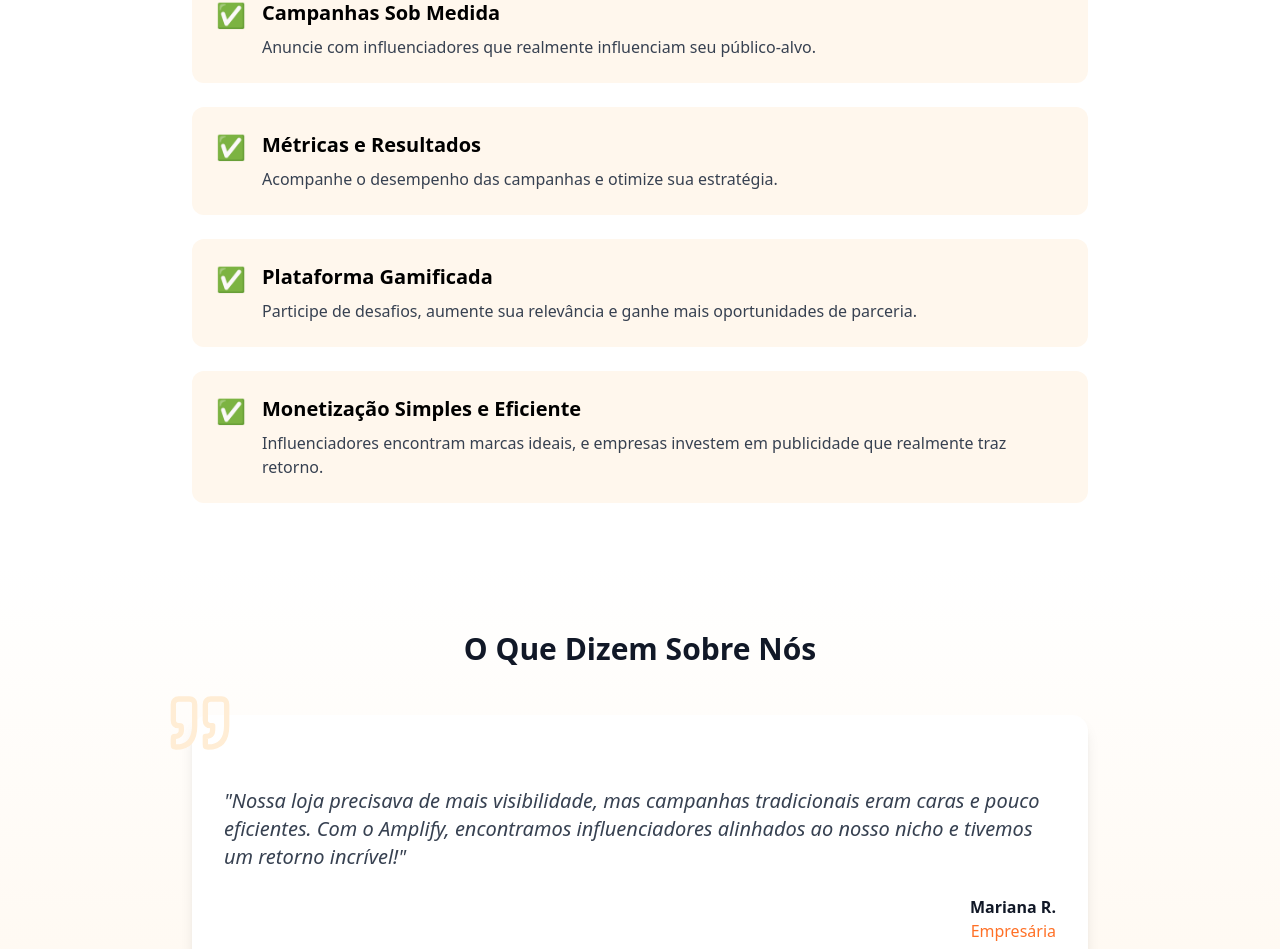
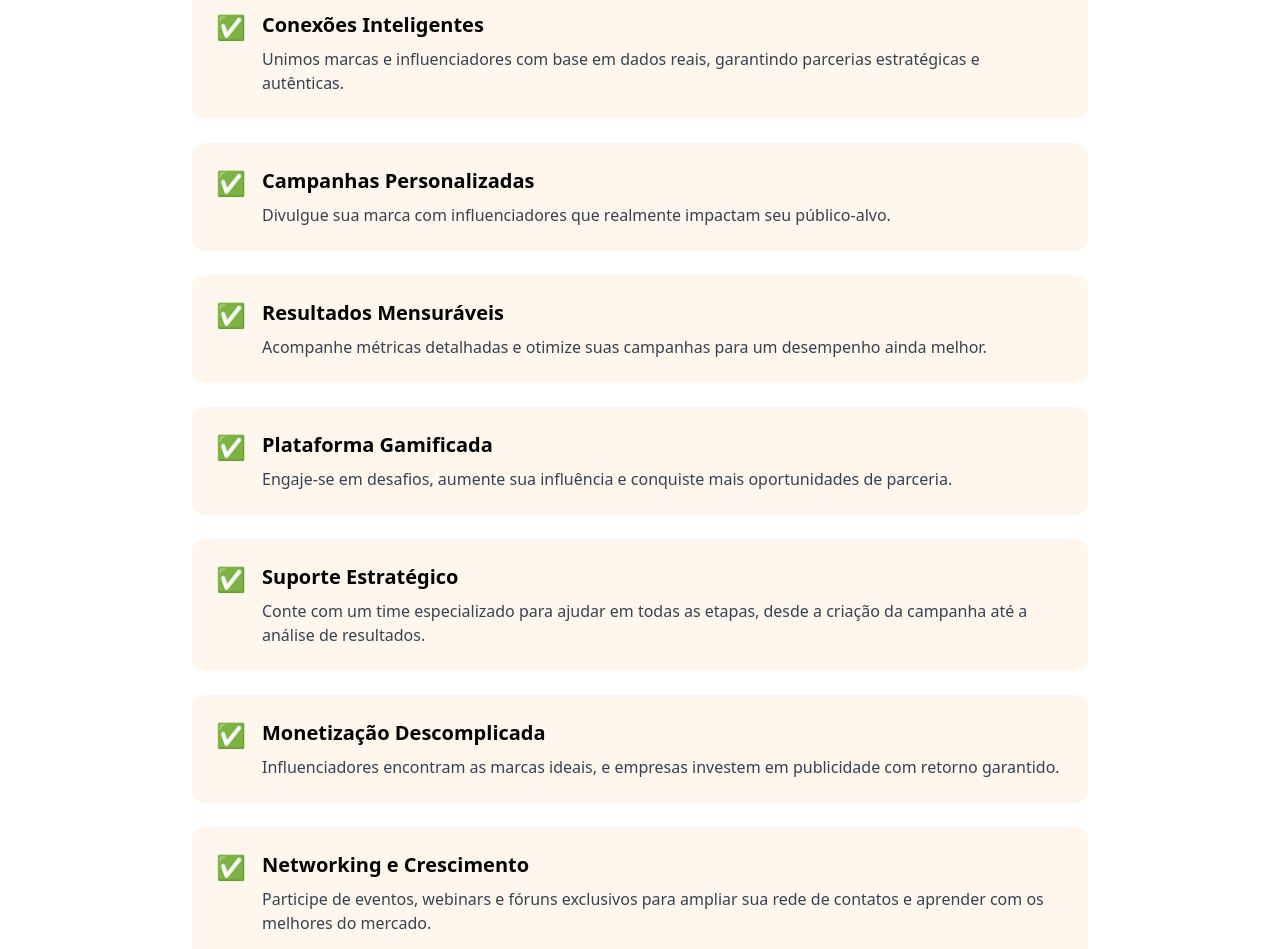
Before and after one commit to Amplifyuhub/amplifyhub, a React (Vite) app: page / in a window 1280 px wide. Shown: the part 2209-3158 px from the top of the page. Built offline with nearby package versions, Linux system fonts and the light colour scheme.

Commit message:
novos textos

```diff
--- a/src/App.tsx
+++ b/src/App.tsx
@@ -129,15 +129,20 @@ function App() {
         <section className="container mx-auto px-4 py-16 bg-white">
           <div className="max-w-4xl mx-auto">
             <h2 className="text-3xl font-bold text-center mb-12 text-gray-900">
-              🎯 O Que Você Ganha com a Amplify?
+            Por que escolher a Amplify?
             </h2>
+            <div className="max-w-xl mx-auto">
+            <p className="text-gray-700 text-center mt-4 mb-12">
+        A Amplify revoluciona o marketing de influência ao conectar influenciadores regionais com empresas locais de forma estratégica e eficiente. Se você busca visibilidade, engajamento e resultados mensuráveis, a Amplify é a plataforma ideal para potencializar suas campanhas.
+      </p>
+                </div>
             <div className="space-y-6">
               <div className="flex items-start gap-4 p-6 bg-purple-50 rounded-xl">
                 <span className="text-2xl">✅</span>
                 <div>
-                  <h3 className="font-semibold text-xl mb-2">Match Perfeito</h3>
+                  <h3 className="font-semibold text-xl mb-2">Conexões Inteligentes</h3>
                   <p className="text-gray-700">
-                    Conectamos marcas e influenciadores com base em dados reais e perfis compatíveis.
+                  Unimos marcas e influenciadores com base em dados reais, garantindo parcerias estratégicas e autênticas.
                   </p>
                 </div>
               </div>
@@ -145,9 +150,9 @@ function App() {
               <div className="flex items-start gap-4 p-6 bg-purple-50 rounded-xl">
                 <span className="text-2xl">✅</span>
                 <div>
-                  <h3 className="font-semibold text-xl mb-2">Campanhas Sob Medida</h3>
+                  <h3 className="font-semibold text-xl mb-2">Campanhas Personalizadas</h3>
                   <p className="text-gray-700">
-                    Anuncie com influenciadores que realmente influenciam seu público-alvo.
+                  Divulgue sua marca com influenciadores que realmente impactam seu público-alvo.
                   </p>
                 </div>
               </div>
@@ -155,9 +160,9 @@ function App() {
               <div className="flex items-start gap-4 p-6 bg-purple-50 rounded-xl">
                 <span className="text-2xl">✅</span>
                 <div>
-                  <h3 className="font-semibold text-xl mb-2">Métricas e Resultados</h3>
+                  <h3 className="font-semibold text-xl mb-2">Resultados Mensuráveis</h3>
                   <p className="text-gray-700">
-                    Acompanhe o desempenho das campanhas e otimize sua estratégia.
+                    Acompanhe métricas detalhadas e otimize suas campanhas para um desempenho ainda melhor.
                   </p>
                 </div>
               </div>
@@ -167,7 +172,7 @@ function App() {
                 <div>
                   <h3 className="font-semibold text-xl mb-2">Plataforma Gamificada</h3>
                   <p className="text-gray-700">
-                    Participe de desafios, aumente sua relevância e ganhe mais oportunidades de parceria.
+                  Engaje-se em desafios, aumente sua influência e conquiste mais oportunidades de parceria.
                   </p>
                 </div>
               </div>
@@ -175,9 +180,29 @@ function App() {
               <div className="flex items-start gap-4 p-6 bg-purple-50 rounded-xl">
                 <span className="text-2xl">✅</span>
                 <div>
-                  <h3 className="font-semibold text-xl mb-2">Monetização Simples e Eficiente</h3>
+                  <h3 className="font-semibold text-xl mb-2">Suporte Estratégico</h3>
                   <p className="text-gray-700">
-                    Influenciadores encontram marcas ideais, e empresas investem em publicidade que realmente traz retorno.
+                  Conte com um time especializado para ajudar em todas as etapas, desde a criação da campanha até a análise de resultados.
+                  </p>
+                </div>
+              </div>
+
+              <div className="flex items-start gap-4 p-6 bg-purple-50 rounded-xl">
+                <span className="text-2xl">✅</span>
+                <div>
+                  <h3 className="font-semibold text-xl mb-2">Monetização Descomplicada</h3>
+                  <p className="text-gray-700">
+                  Influenciadores encontram as marcas ideais, e empresas investem em publicidade com retorno garantido.
+                  </p>
+                </div>
+              </div>
+
+              <div className="flex items-start gap-4 p-6 bg-purple-50 rounded-xl">
+                <span className="text-2xl">✅</span>
+                <div>
+                  <h3 className="font-semibold text-xl mb-2">Networking e Crescimento</h3>
+                  <p className="text-gray-700">
+                  Participe de eventos, webinars e fóruns exclusivos para ampliar sua rede de contatos e aprender com os melhores do mercado.
                   </p>
                 </div>
               </div>
```
